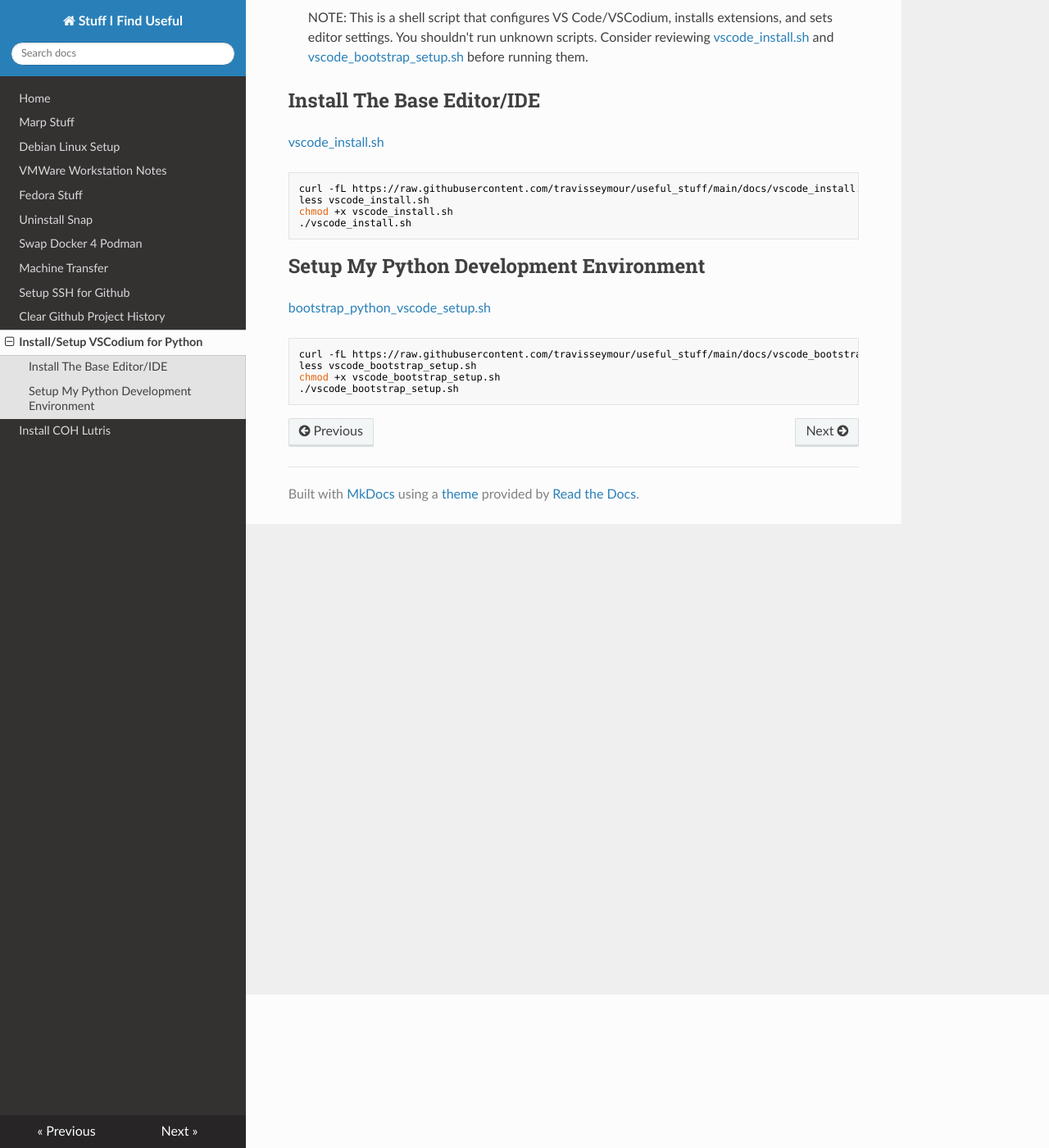
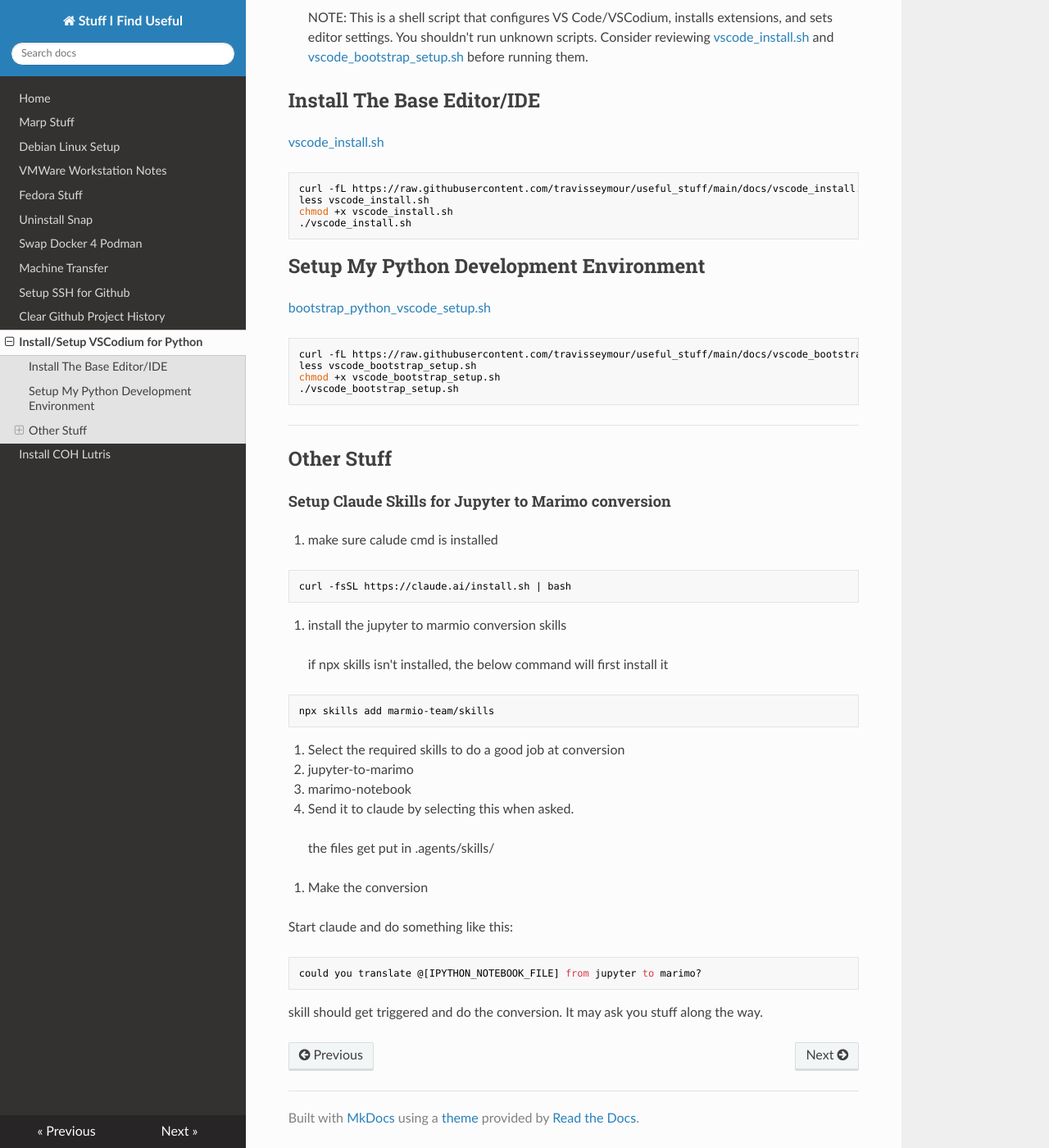
Before and after one commit to travisseymour/useful_stuff, an MkDocs documentation site: the page built from docs/vscode_setup.md, in a window 1280 px wide and 1400 px high, scrolled down 187 px. Shown: the whole window at 82% size. Built offline with MkDocs 1.6.1, drawn with Linux system fonts in a browser that asks for light colours; nearby versions of some CDN libraries.

Commit message:
moved markdown incorrectly put in sh file

````diff
--- a/docs/vscode_setup.md
+++ b/docs/vscode_setup.md
@@ -24,3 +24,42 @@
 chmod +x vscode_bootstrap_setup.sh
 ./vscode_bootstrap_setup.sh
 ```
+
+---
+
+## Other Stuff
+
+#### Setup Claude Skills for Jupyter to Marimo conversion
+
+1. make sure calude cmd is installed
+
+```bash
+curl -fsSL https://claude.ai/install.sh | bash
+```
+
+2. install the jupyter to marmio conversion skills
+
+> if npx skills isn't installed, the below command will first install it
+
+```bash
+npx skills add marmio-team/skills
+```
+
+3. Select the required skills to do a good job at conversion
+
+- jupyter-to-marimo
+- marimo-notebook
+
+4. Send it to claude by selecting this when asked.
+
+> the files get put in .agents/skills/
+
+5. Make the conversion
+
+Start claude and do something like this:
+
+```
+could you translate @[IPYTHON_NOTEBOOK_FILE] from jupyter to marimo?
+```
+
+skill should get triggered and do the conversion. It may ask you stuff along the way.
````
Also changed, not shown: 1 other file.
